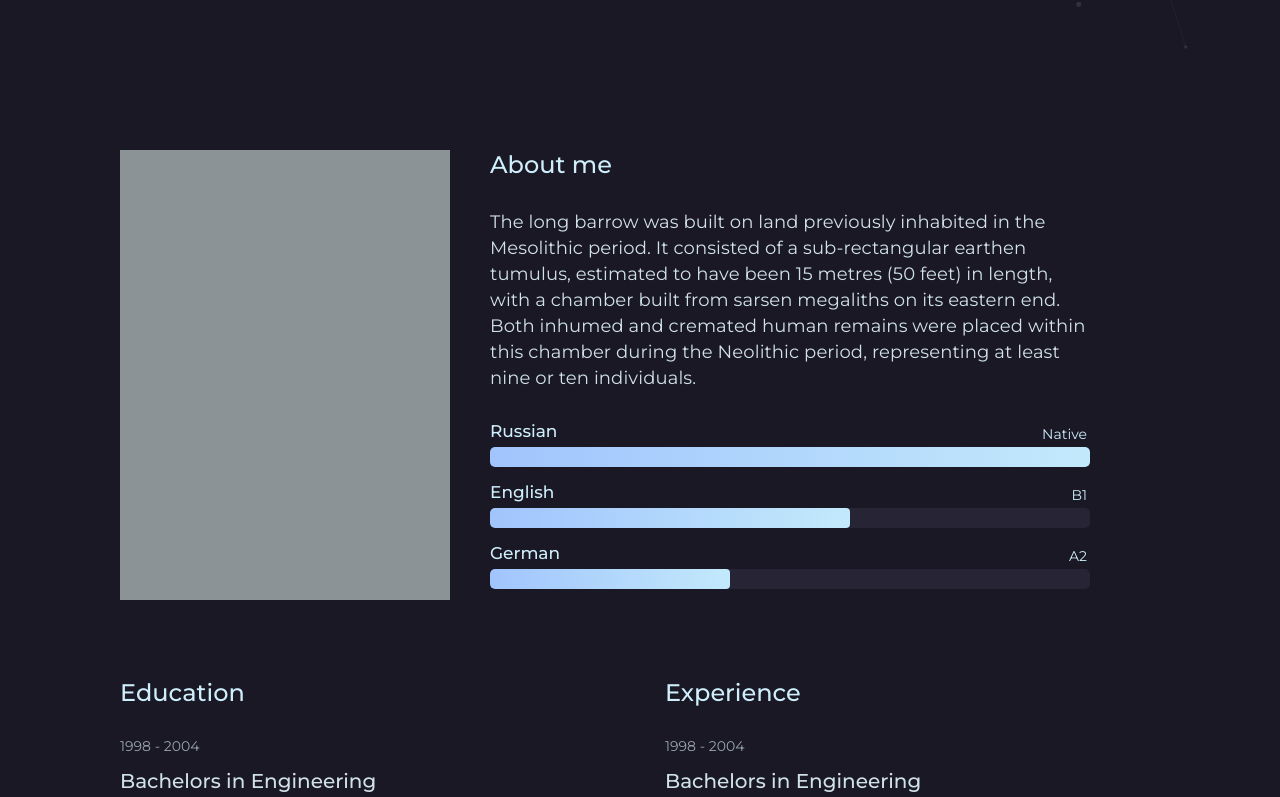
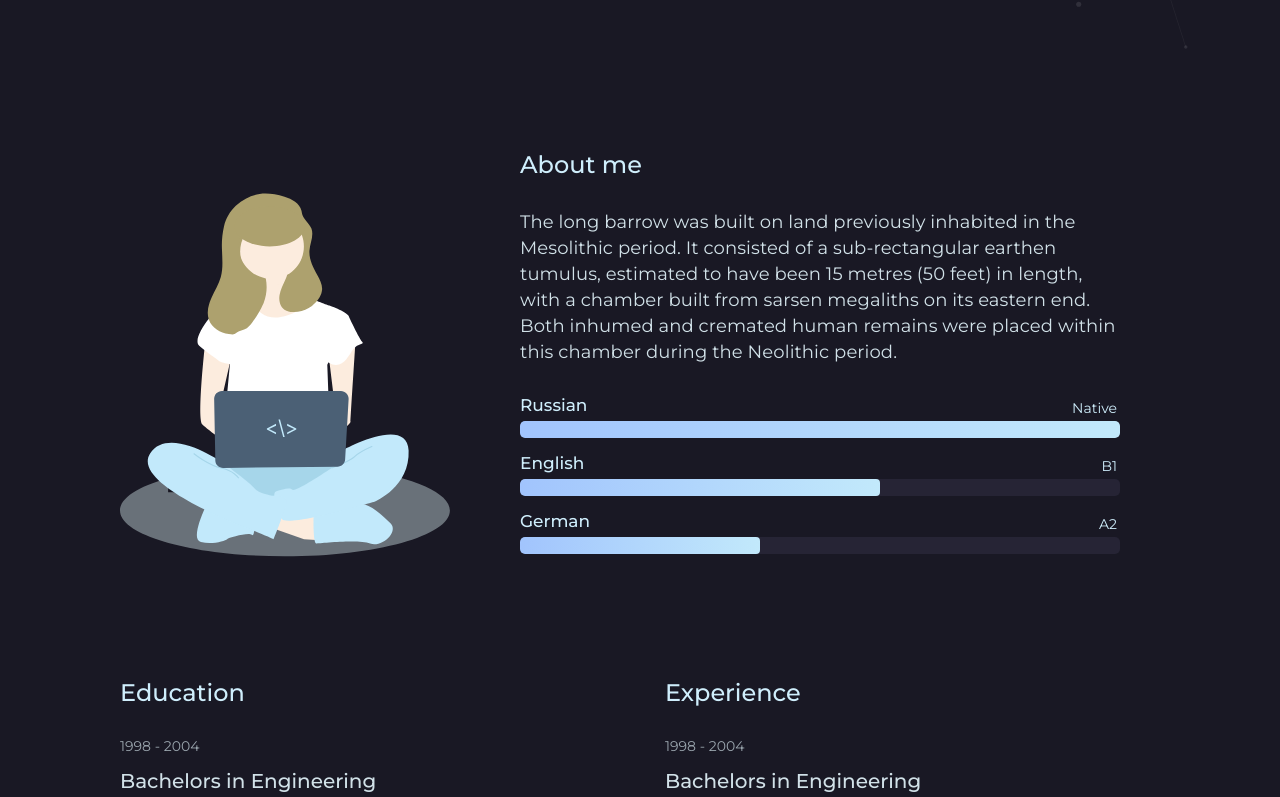
Before and after one commit to hoakiin/portfolio, a React (Vite) app: page / in a window 1280 px wide. Shown: the part 750-1547 px from the top of the page. Built offline with nearby package versions, Linux system fonts and the light colour scheme.

Commit message:
feat: change About Photo and paddings

```diff
--- a/src/layout/sections/about/About.tsx
+++ b/src/layout/sections/about/About.tsx
@@ -1,6 +1,6 @@
 import { SectionTitle } from "../../../components/SectionTitle";
 import { Container } from "../../../components/Container";
-import image from "../../../assets/images/about.png";
+import image from "../../../assets/images/about-photo.svg";
 import { Language } from "./language/Language";
 import { S } from "./About_Styles";
 
@@ -18,8 +18,7 @@ export const About: React.FC = () => {
               tumulus, estimated to have been 15 metres (50 feet) in length,
               with a chamber built from sarsen megaliths on its eastern end.
               Both inhumed and cremated human remains were placed within this
-              chamber during the Neolithic period, representing at least nine or
-              ten individuals.
+              chamber during the Neolithic period.
             </S.Text>
           </S.Information>
 
--- a/src/layout/sections/about/About_Styles.tsx
+++ b/src/layout/sections/about/About_Styles.tsx
@@ -8,7 +8,7 @@ const About = styled.section`
   padding-top: 100px;
 
   @media ${theme.media.large} {
-     padding-top: 50px;
+    padding-top: 50px;
     margin: 0 0 50px 0;
     align-items: unset;
   }
@@ -21,7 +21,7 @@ const Wrapper = styled.div`
   grid-template-areas:
     "image information"
     "image languages";
-  grid-column-gap: 40px;
+  grid-column-gap: 70px;
   grid-row-gap: 30px;
 
   @media ${theme.media.large} {
@@ -31,7 +31,8 @@ const Wrapper = styled.div`
     grid-template-areas:
       "image information"
       "languages languages";
-    grid-gap: 40px;
+    grid-column-gap: 0px;
+    grid-row-gap: 40px;
   }
 
   @media ${theme.media.tablet} {
@@ -41,7 +42,6 @@ const Wrapper = styled.div`
     grid-template-areas:
       "information"
       "languages";
-    grid-column-gap: 0;
     grid-row-gap: 40px;
   }
 `;
@@ -50,6 +50,12 @@ const Image = styled.img`
   width: 330px;
   height: 450px;
   grid-area: image;
+
+  @media ${theme.media.large} {
+    margin-left: 20px;
+    width: 250px;
+    height: 300px;
+  }
 
   @media ${theme.media.tablet} {
     display: none;
@@ -76,6 +82,14 @@ const Languages = styled.div`
   flex-direction: column;
   gap: 15px;
   grid-area: languages;
+
+  @media ${theme.media.large} {
+    margin-bottom: 30px;
+  }
+
+  @media ${theme.media.large} {
+    margin-bottom: 0px;
+  }
 `;
 
 // Language
@@ -106,7 +120,7 @@ const TopRow = styled.div`
 
 const Bar = styled.div`
   width: 100%;
-  height: 20px;
+  height: 17px;
   background: #262435;
   border-radius: 5px;
   overflow: hidden;
```
Also changed, not shown: src/assets/images/about-photo.svg (added), src/assets/images/about.png (deleted).
